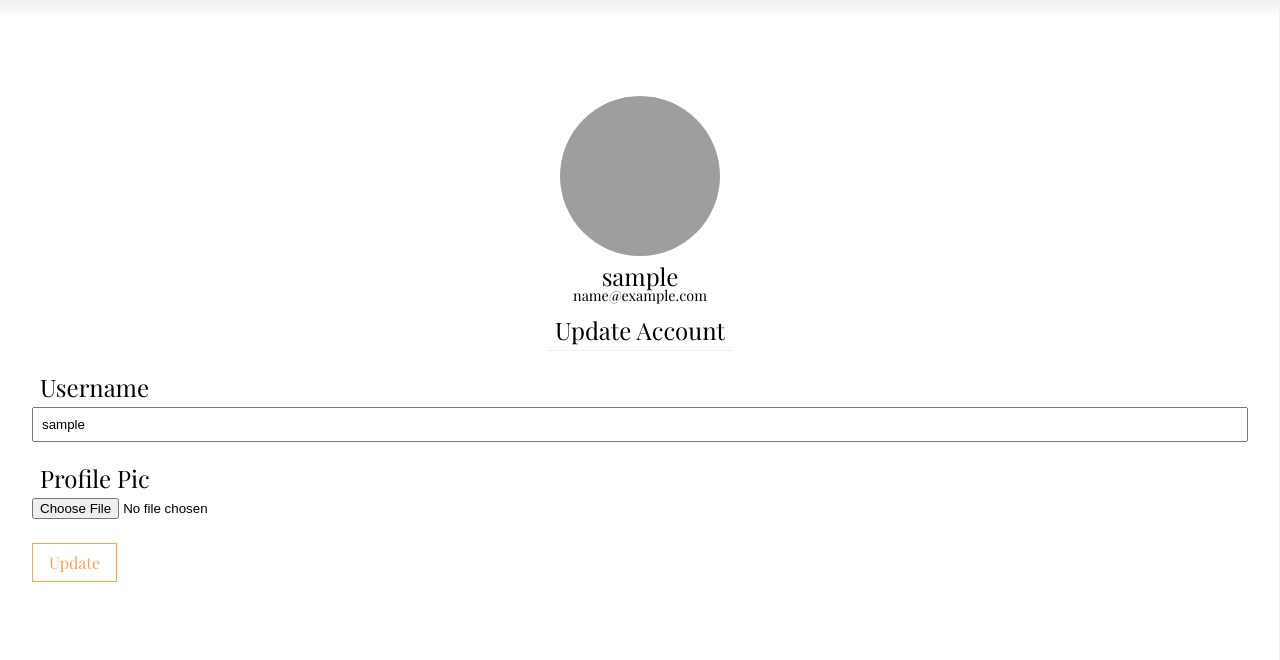
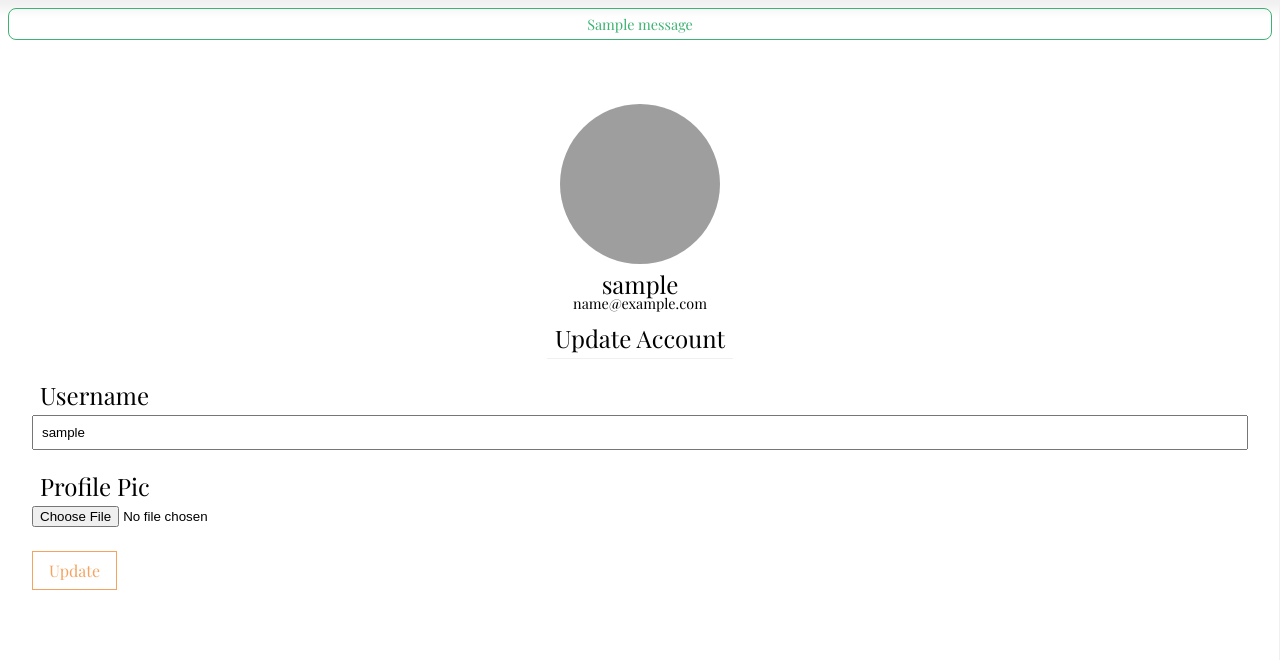
Before and after one commit to Code-Institute-Submissions/blog-1, a Flask app: page /account in a window 1280 px wide. Shown: the part 56-716 px from the top of the page. Run offline with Flask 2, Linux system fonts and the light colour scheme; the visitor is signed in with stand-in values (Sample User, id 1); one stand-in notice (Sample message) is shown; some libraries are stand-ins or nearby versions; grey boxes are pictures that could not be loaded.

Commit message:
Updated flash messages design. Added home button to navigation menu.

```diff
--- a/blog/static/styles/main.css
+++ b/blog/static/styles/main.css
@@ -33,3 +33,20 @@ body {
     color: #F4A460;
     padding: .5rem 1rem;
 }
+
+.flash {
+    border: 1px solid;
+    font-size: .9rem;
+    text-align: center;
+    border-radius: .5rem;
+}
+
+.flash-danger {
+    border-color: #DC143C;
+    color: #DC143C;
+}
+
+.flash-success {
+    border-color: #3CB371;
+    color: #3CB371;
+}
--- a/blog/templates/layout.html
+++ b/blog/templates/layout.html
@@ -39,9 +39,11 @@
       alt="Close button.">
     <ul class="nav padding">
       {% if current_user.is_authenticated %}
+      <li class="nav-item padding margin"><a href="{{ url_for('main.home') }}">Home</a></li>
       <li class="nav-item padding margin"><a href="{{ url_for('users.account') }}">Account</a></li>
       <li class="nav-item padding margin"><a href="{{ url_for('users.logout') }}">Logout</a></li>
       {% else %}
+      <li class="nav-item padding margin"><a href="{{ url_for('main.home') }}">Home</a></li>
       <li class="nav-item padding margin"><a href="{{ url_for('users.register') }}">Sign-up</a></li>
       <li class="nav-item padding margin"><a href="{{ url_for('users.login') }}">Login</a></li>
       {% endif %}
@@ -52,7 +54,13 @@
   <main>
     <!-- Display any flashed messages from routes. -->
     <section class="flash-message">
-
+      {% with messages = get_flashed_messages(with_categories=true) %}
+      {% if messages %}
+      {% for category, message in messages %}
+      <div class="flash flash-{{ category }} padding margin">{{ message }}</div>
+      {% endfor %}
+      {% endif %}
+      {% endwith %}
     </section>
     <!-- Content Block -->
     {% block content %}
```
